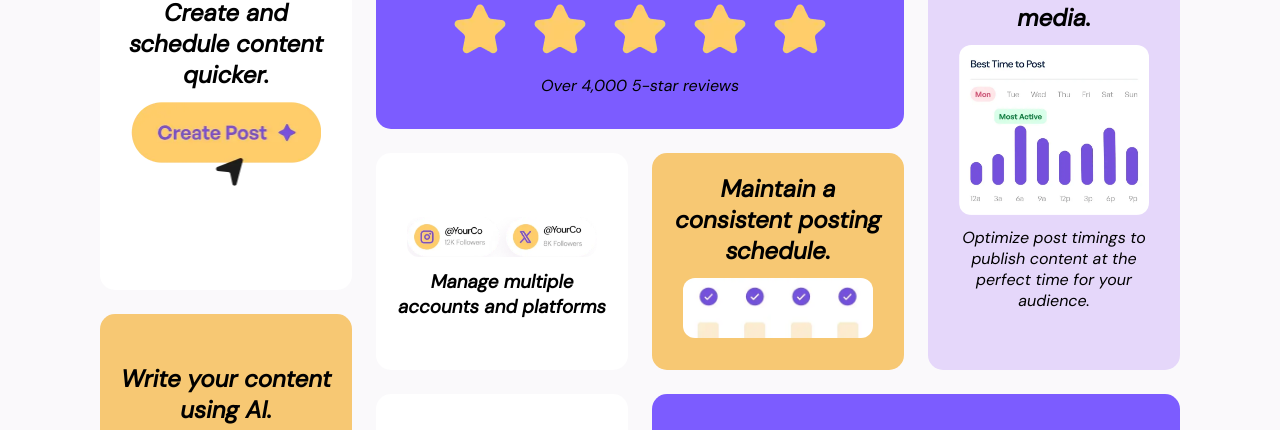
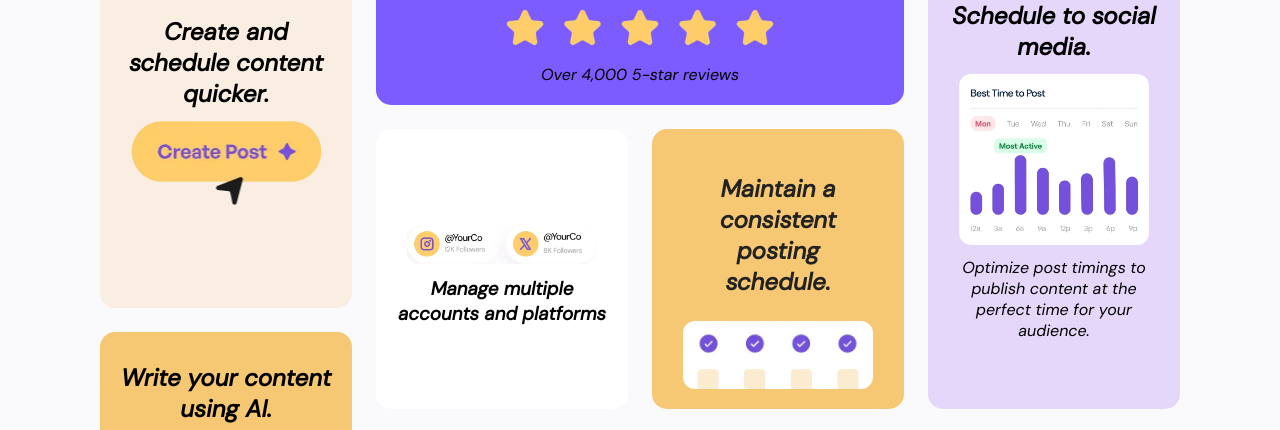
Before and after one commit to mahmoudshahieen/bento-grid, a plain HTML site: page index.html in a window 1280 px wide. Shown: the part 98-528 px from the top of the page. Drawn offline with Linux system fonts and the light colour scheme.

Commit message:
Update style.css

```diff
--- a/style.css
+++ b/style.css
@@ -15,16 +15,19 @@ body {
     margin: 0;
     padding: 0;
 }
-
+body h2 {
+    font-weight: 700;
+}
 .container {
     display: grid;
     grid-template-columns: repeat(4,1fr);
     grid-template-rows: repeat(10,1fr);
     gap: 24px;
     height: 100vh;
-    width: 100%;
+    /* width: 100%; */
+    max-width: 1300px;
     margin: auto;
-    padding: 10px 100px;
+    padding: 30px 100px;
     box-sizing: border-box;
     grid-template-areas:
         "sixth first first third"
@@ -59,11 +62,24 @@ body {
     color: white;
 }
 .first    { grid-area: first;    background: #7c5cff; color: #ffffff; border-radius: 18px; display: flex; flex-direction: column; align-items: center; justify-content: center; }
-.second   { grid-area: second;   background: #f7c873; border-radius: 18px; display: flex; flex-direction: column; align-items: center; justify-content: center; }
+.second {
+    grid-area: second;
+    background: #f7c873;
+    border-radius: 18px;
+    display: flex;
+    flex-direction: column;
+    align-items: flex-end;      /* Push content to the bottom */
+    justify-content: flex-end;  /* Push content to the bottom */
+    padding: 0;
+    height: 100%;               /* Take full grid cell height */
+    min-height: 280px;          /* Adjust as needed */
+    overflow: hidden;           /* Hide overflow of image */
+    position: relative;
+}
 .third    { grid-area: third;    background: #e5d7fa; border-radius: 18px; display: flex; flex-direction: column; align-items: center; justify-content: center; }
 .fourth   { grid-area: fourth;   background: #7c5cff; color: #fff; border-radius: 18px; display: flex; align-items: center; justify-content: center;}
 .fifth    { grid-area: fifth;    background: #fff; border-radius: 18px; display: flex; flex-direction: column; align-items: center; justify-content: center; }
-.sixth    { grid-area: sixth;    background: #fff; border-radius: 18px; display: flex; flex-direction: column; align-items: center; justify-content: center; }
+.sixth    { grid-area: sixth;  border-radius: 18px; display: flex; flex-direction: column; align-items: center; justify-content: center; background-color: hsl(31, 66%, 93%);}
 .seventh  { grid-area: seventh;  background: #f7c873; border-radius: 18px; display: flex; flex-direction: column; align-items: center; justify-content: center; }
 .eighth   { grid-area: eighth;   background: #fff; border-radius: 18px; display: flex; flex-direction: column; align-items: center; justify-content: center; }
 
@@ -72,12 +88,24 @@ body {
     padding: 20px;
     object-fit: contain;
 }
+.second {
+    overflow: hidden;
+
+}
 .second img {
+    margin: auto;
+    /* height: 100%; */
     width: 100%;
-    height: auto;
+}
+.second h2, .second p {
+    position: relative;
+    z-index: 1;
+    margin: 24px;
+    color: #222;
 }
 .fifth h2 {
     font-size: 3em;
+    z-index: 999;
 }
 
 
```
